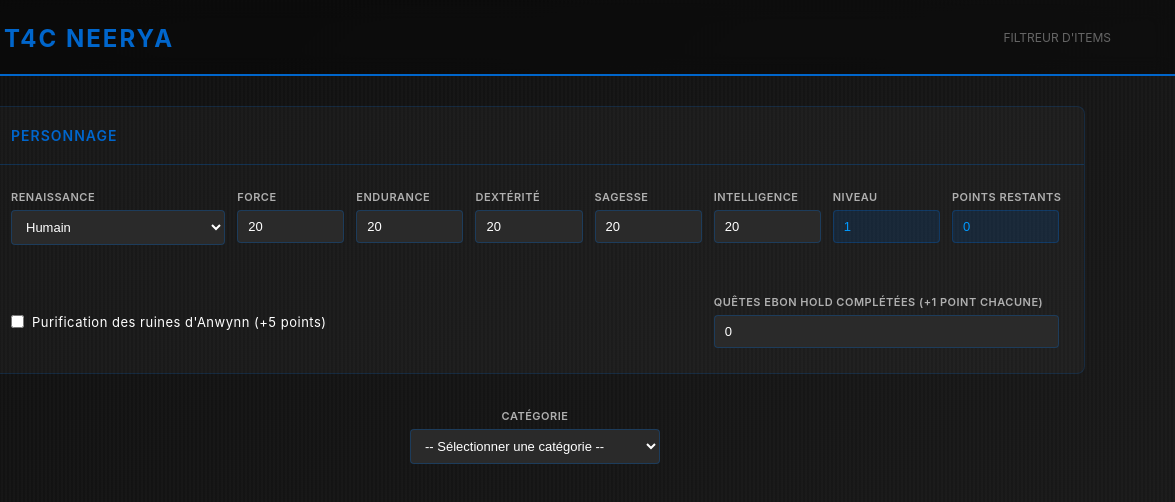
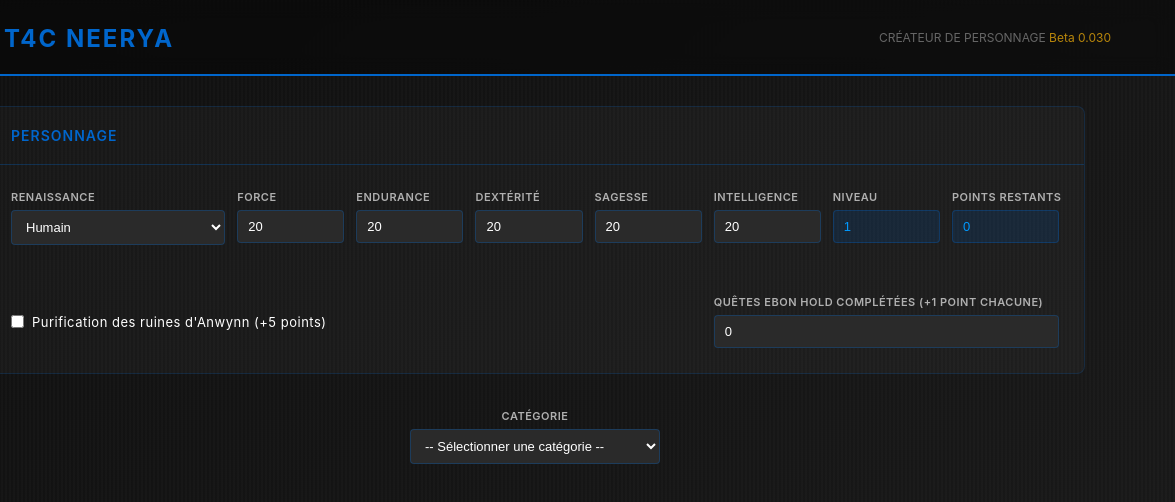
Before and after one commit to mvez73/T4C-builder-Neerya, a plain HTML site: page index.html in a window 1280 px wide. Shown: the full height of the page, 105-1280 px from the left. Drawn offline with Linux system fonts and the light colour scheme.

Commit message:
chore: bump version to Beta 0.030

```diff
--- a/index.html
+++ b/index.html
@@ -4,7 +4,7 @@
 <head>
     <meta charset="UTF-8">
     <meta name="viewport" content="width=device-width, initial-scale=1.0">
-    <title>T4C/Neerya - Filtreur d'Items</title>
+    <title>T4C/Neerya - Créateur de Personnage</title>
     <style>
         * {
             margin: 0;
@@ -368,7 +368,7 @@
                 <div class="logo">
                     <span class="logo-mark">⚔️</span>T4C Neerya
                 </div>
-                <span style="color: #666; font-size: 12px;">FILTREUR D'ITEMS</span>
+                <span style="color: #666; font-size: 12px;">CRÉATEUR DE PERSONNAGE <span style="color: #b8860b;">Beta 0.030</span></span>
             </div>
         </div>
     </header>
```
